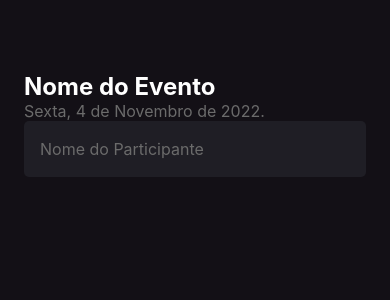
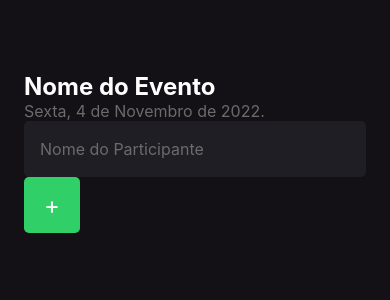
Before and after one commit to CaioScatolino/imhere, a React Native app: screen / in a window 390 px wide. Shown: the top 300 px of the page. Built offline with nearby package versions, Linux system fonts and the light colour scheme.

Commit message:
Criando button de adicionar

```diff
--- a/package.json
+++ b/package.json
@@ -12,7 +12,7 @@
     "expo": "^49.0.4",
     "expo-status-bar": "~1.6.0",
     "react": "18.2.0",
-    "react-native": "0.72.3"
+    "react-native": "0.72.4"
   },
   "devDependencies": {
     "@babel/core": "^7.20.0",
--- a/src/screens/Home/index.tsx
+++ b/src/screens/Home/index.tsx
@@ -1,7 +1,11 @@
-import { Text, View, TextInput } from 'react-native'
+import { Text, View, TextInput, TouchableOpacity } from 'react-native'
 import { styles } from './styles'
 
 export function Home() {
+
+    function handleParticipantAdd() {
+        console.log('Você clicou no botão de Adicionar!')
+    }
 
     return (
         <View style={styles.container}>
@@ -18,6 +22,12 @@
                 placeholderTextColor="#6B6B6B"
                 keyboardType='default'
             />
+
+            <TouchableOpacity style={styles.button} onPress={handleParticipantAdd}>
+                <Text style={styles.buttonText}>
+                    +
+                </Text>
+            </TouchableOpacity>
         </View>
     )
 
--- a/src/screens/Home/styles.ts
+++ b/src/screens/Home/styles.ts
@@ -27,6 +27,16 @@
         color: '#FFF',
         padding: 16,
         fontSize: 16,
+    }, buttonText: {
+      color: '#FFF',
+      fontSize: 24
+    }, button: {
+      width: 56,
+      height: 56,
+      borderRadius: 5,
+      backgroundColor: '#31CF67',
+      alignItems: 'center',
+      justifyContent: 'center',
     }
 
   });
```
Also changed, not shown: 1 other file (tests, documents, lock files or other folders).
